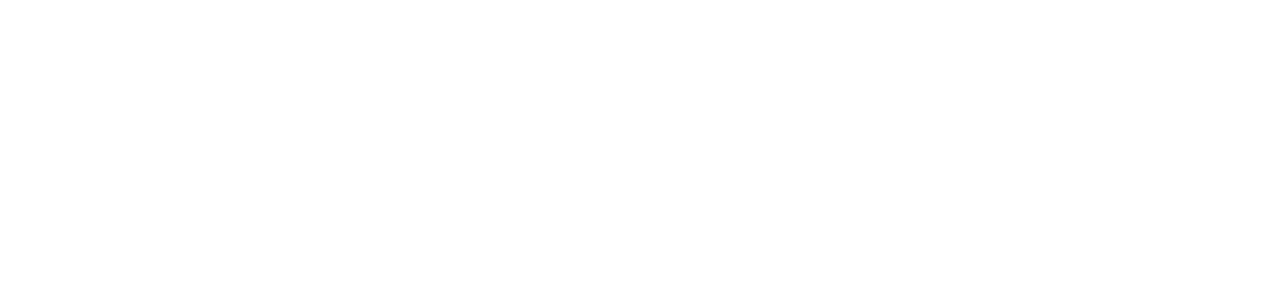
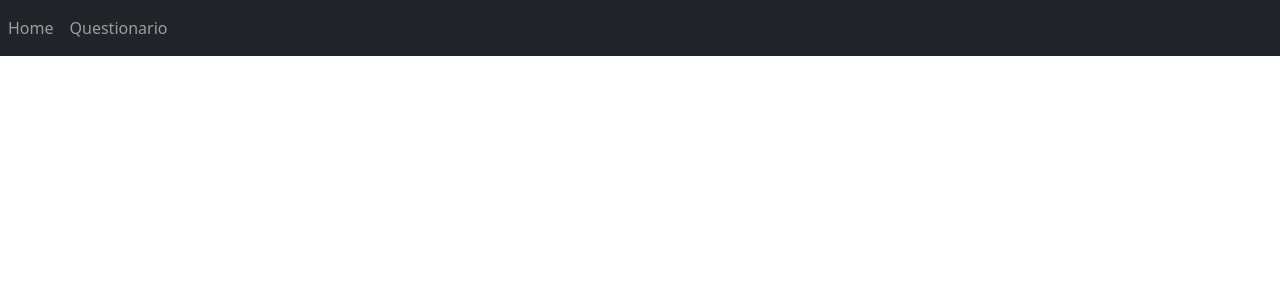
Before and after one commit to m-flamminio/gelid_frontend, a React (Create React App) app: page / in a window 1280 px wide. Shown: the top 300 px of the page. Built offline with nearby package versions, Linux system fonts and the light colour scheme.

Commit message:
Add TopBar component

```diff
--- /dev/null
+++ b/src/components/Topbar/Topbar.js
@@ -0,0 +1,14 @@
+import { Navbar, Nav, NavLink } from "react-bootstrap";
+
+const Topbar = () => {
+  return (
+    <Navbar variant="dark" bg="dark">
+      <Nav>
+        <NavLink>Home</NavLink>
+        <NavLink>Questionario</NavLink>
+      </Nav>
+    </Navbar>
+  );
+};
+
+export default Topbar;
--- a/src/containers/MainContainer.js
+++ b/src/containers/MainContainer.js
@@ -1,4 +1,5 @@
 import { useState } from "react";
+import Topbar from "../components/Topbar/Topbar";
 import classes from "./MainContainer.module.css";
 
 const MainContainer = (props) => {
@@ -8,6 +9,7 @@
   return (
     <div className={classes.Container}>
       <div className={classes.Topbar}>
+        <Topbar/>
       </div>
       <div className={classes.Sidebar}>
       </div>
```
